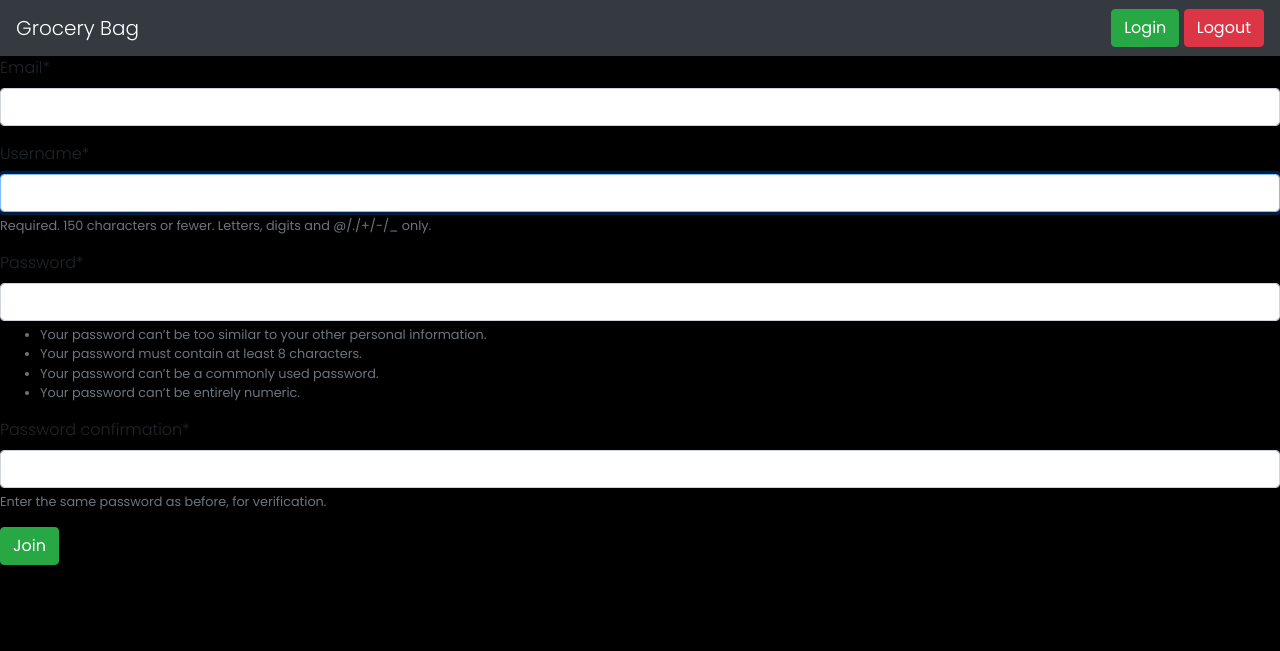
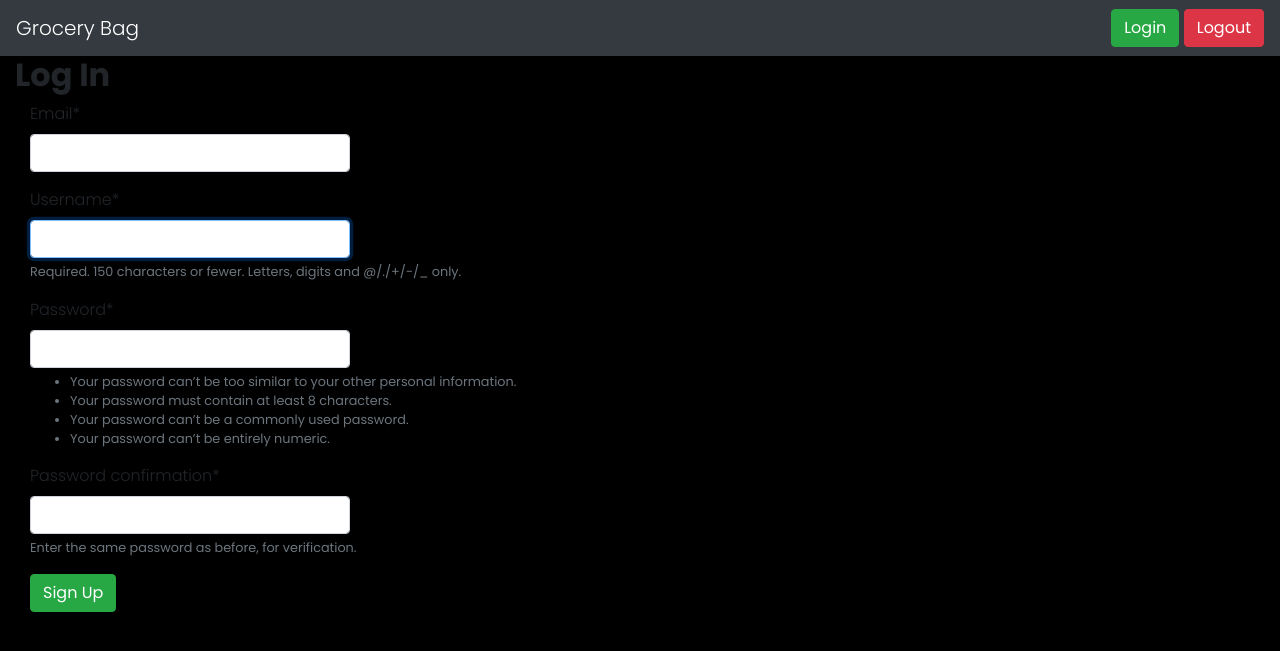
Before and after one commit to akshathkaushal/GroceryBag, a Django app: page /register/ in a window 1280 px wide. Shown: the top 651 px of the page. Run offline with Django 3.2, Linux system fonts and the light colour scheme; some libraries are stand-ins or nearby versions.

Commit message:
Added files

```diff
--- a/grocerybag/templates/home.html
+++ b/grocerybag/templates/home.html
@@ -63,7 +63,7 @@
 
 
 {% else %}
-    <p>Login <a href="/login">here</a></p>
+    <p style="margin: 3em;">Login <a href="/login">here</a></p>
 
 {% endif %}
 
--- a/register/templates/registration/register.html
+++ b/register/templates/registration/register.html
@@ -1,3 +1,6 @@
+<style>
+    input {max-width: 20em;}
+</style>
 {% extends "base.html" %}
 
 {%block title%}
@@ -7,10 +10,24 @@ Create and account
 
 {% block content %}
 
-<form method="post" class="form-group">
+<div class="container col-lg-12 block">
+    <h2>Log In</h2>
+      <form method="post" class="form-horizontal">
+          {% csrf_token %}
+          <div class="col-6">
+            {{ form.email|as_crispy_field }}
+            {{ form.username|as_crispy_field }}
+            {{ form.password1|as_crispy_field }}
+            {{ form.password2|as_crispy_field }}
+            <button type="submit" class="btn btn-success">Sign Up</button>
+        </div>
+    </form>
+</div>
+{% endblock %}
+
+
+<!-- <form method="post" class="form-group">
     {% csrf_token %}
     {{form|crispy}}
     <button type="submit" class="btn btn-success">Join</button>
-</form>
-
-{% endblock %}
+</form>-->
--- a/templates/registration/login.html
+++ b/templates/registration/login.html
@@ -20,6 +20,7 @@
         {{ form.username|as_crispy_field }}
 
         {{ form.password|as_crispy_field }}
+        <p><a href="/register/">Sign up</a></p>
         <button type="submit" class="btn btn-success">Login</button>
       </div>
 
```
Also changed, not shown: db.sqlite3.
